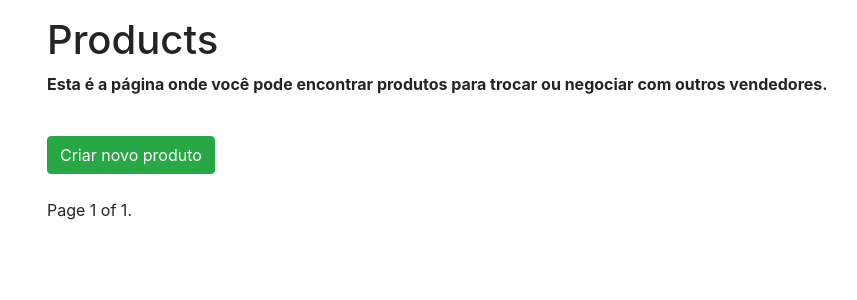
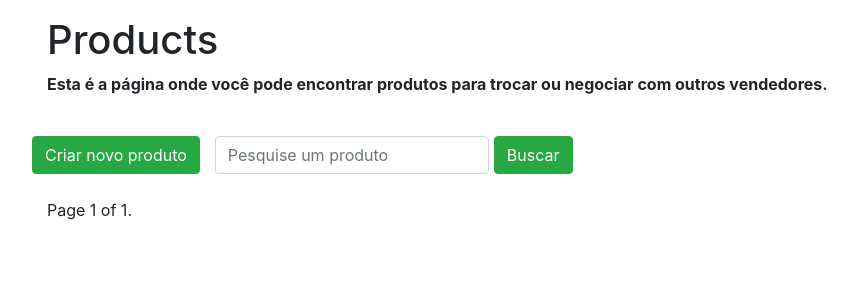
Before and after one commit to tiagomagnusss/esw-trabalho-final, a Django app: page /products/ in a window 1280 px wide. Shown: the part 56-356 px from the top of the page, without its empty margins (38-895 px from the left). Run offline with Django 4.2, Linux system fonts and the light colour scheme; data that the repository does not hold is empty; some libraries are stand-ins or nearby versions.

Commit message:
pesquisa de produto

```diff
--- a/pages/views.py
+++ b/pages/views.py
@@ -15,8 +15,15 @@ class ProductListView(ListView):
     def get_context_data(self, **kwargs):
         context = super(ProductListView, self).get_context_data(**kwargs)
         product = Product.objects.all().order_by('created_at')
+        search = self.request.GET.get('search')
+        if search:
+            product= product.filter(title__icontains=search)
+
         paginator = Paginator(product, self.paginate_by)
         page = self.request.GET.get('page')
+
+
+
 
         try:
             products = paginator.page(page)
@@ -24,6 +31,8 @@ class ProductListView(ListView):
             products = paginator.page(1)
         except EmptyPage:
             products = paginator.page(paginator.num_pages)
+
+
 
         context['products'] = products
         return context
--- a/templates/products/index.html
+++ b/templates/products/index.html
@@ -5,9 +5,16 @@
 {% block content %}
     <h1>Products</h1>
     <p><b>Esta é a página onde você pode encontrar produtos para trocar ou negociar com outros vendedores.</b></p>
+<div class = "row">
+    <a href="{% url 'pages:productcreate' %}" class="my-4 btn btn-success">Criar novo produto</a>
+    <div class="col-sm-5">
+        <form action="." method="GET" class="form-inline">
+            <input type="text" id="search" name="search" class="form-control"  placeholder = "Pesquise um produto">
+            <input type="submit" class="my-4 btn btn-success "  style= "margin-left:5px;"value ="Buscar">
+        </form>
 
-    <a href="{% url 'pages:productcreate' %}" class="my-4 btn btn-success">Criar novo produto</a>
-
+    </div>
+</div>
     <ul class="list-group">
         {% for product in products %}
             <li class="list-group-item">
```
Also changed, not shown: 1 other file.
